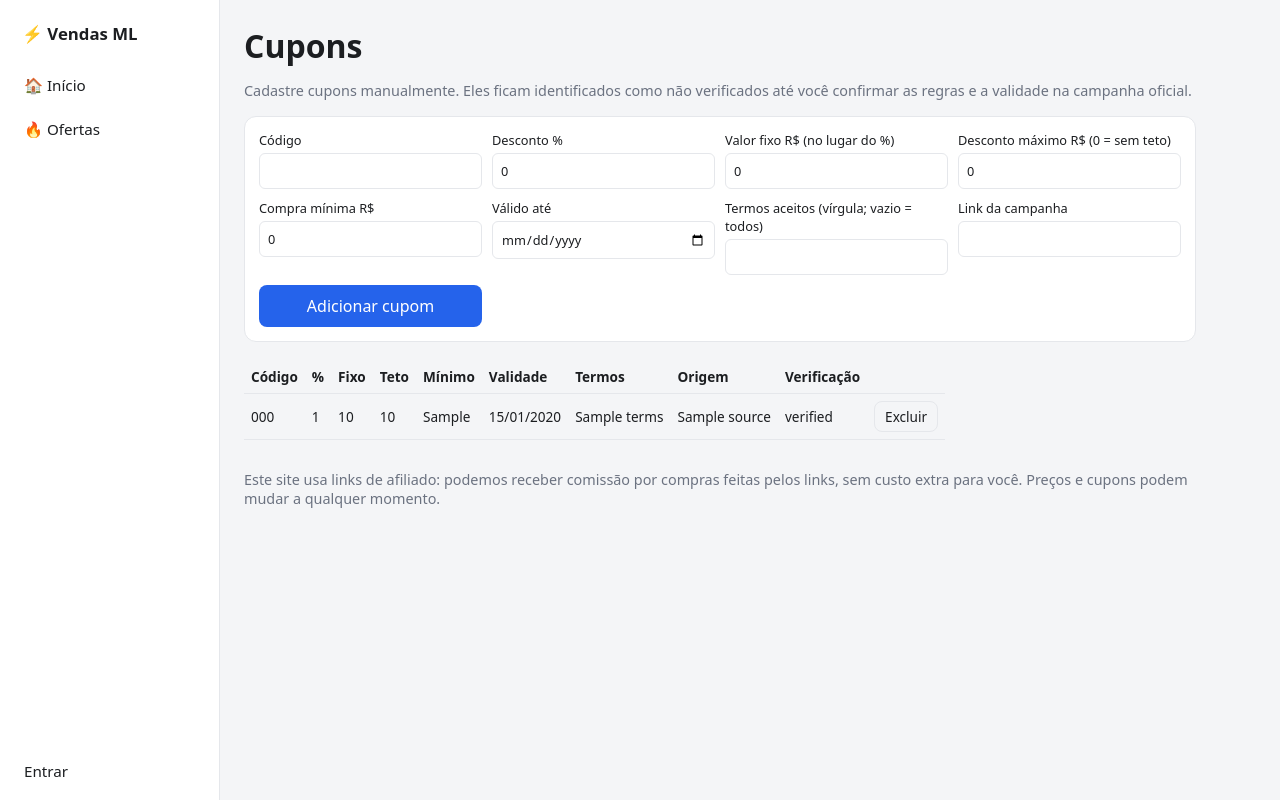
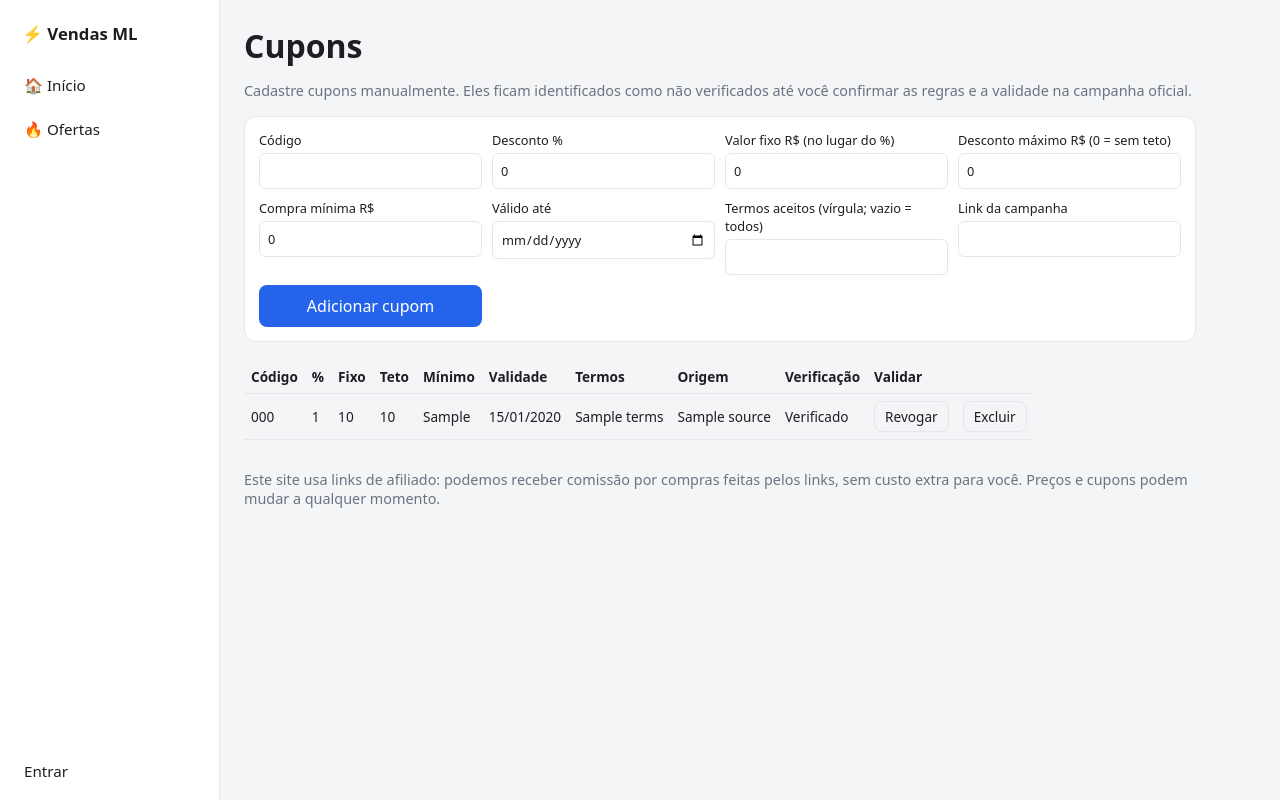
Before and after one commit to carlosstefano321-crypto/vendas-ml, a FastAPI app: template app/templates/cupons.html in a window 1280 px wide. Run offline with FastAPI, Linux system fonts and the light colour scheme; the template is opened without the code that fills it: most values are stand-ins (such as "Sample title", 1, 10 or a date in 2020).

Commit message:
Add manual coupon verification control

```diff
--- a/app/templates/cupons.html
+++ b/app/templates/cupons.html
@@ -14,10 +14,10 @@
 <button type="submit">Adicionar cupom</button>
 </form>
 <table>
-<tr><th>Código</th><th>%</th><th>Fixo</th><th>Teto</th><th>Mínimo</th><th>Validade</th><th>Termos</th><th>Origem</th><th>Verificação</th><th></th></tr>
+<tr><th>Código</th><th>%</th><th>Fixo</th><th>Teto</th><th>Mínimo</th><th>Validade</th><th>Termos</th><th>Origem</th><th>Verificação</th><th>Validar</th><th></th></tr>
 {% for c in coupons %}
 <tr><td>{{ c.code }}</td><td>{{ c.percent }}</td><td>{{ c.fixed_amount }}</td><td>{{ c.max_discount }}</td><td>{{ c.min_purchase }}</td>
-<td>{{ c.valid_until.strftime('%d/%m/%Y') if c.valid_until else '—' }}</td><td>{{ c.terms or 'todos' }}</td><td>{{ c.source }}</td><td>{{ 'Não verificado' if c.verification_status == 'not_verified' else c.verification_status }}</td>
+<td>{{ c.valid_until.strftime('%d/%m/%Y') if c.valid_until else '—' }}</td><td>{{ c.terms or 'todos' }}</td><td>{{ c.source }}</td><td>{{ 'Verificado' if c.verification_status == 'verified' else 'Não verificado' }}</td><td><form class="inline" method="post" action="/cupons/{{ c.id }}/verify"><button class="sec" type="submit">{{ 'Revogar' if c.verification_status == 'verified' else 'Confirmar' }}</button></form></td>
 <td><form class="inline" method="post" action="/cupons/{{ c.id }}/delete"><button class="sec">Excluir</button></form></td></tr>
 {% endfor %}
 </table>
```
